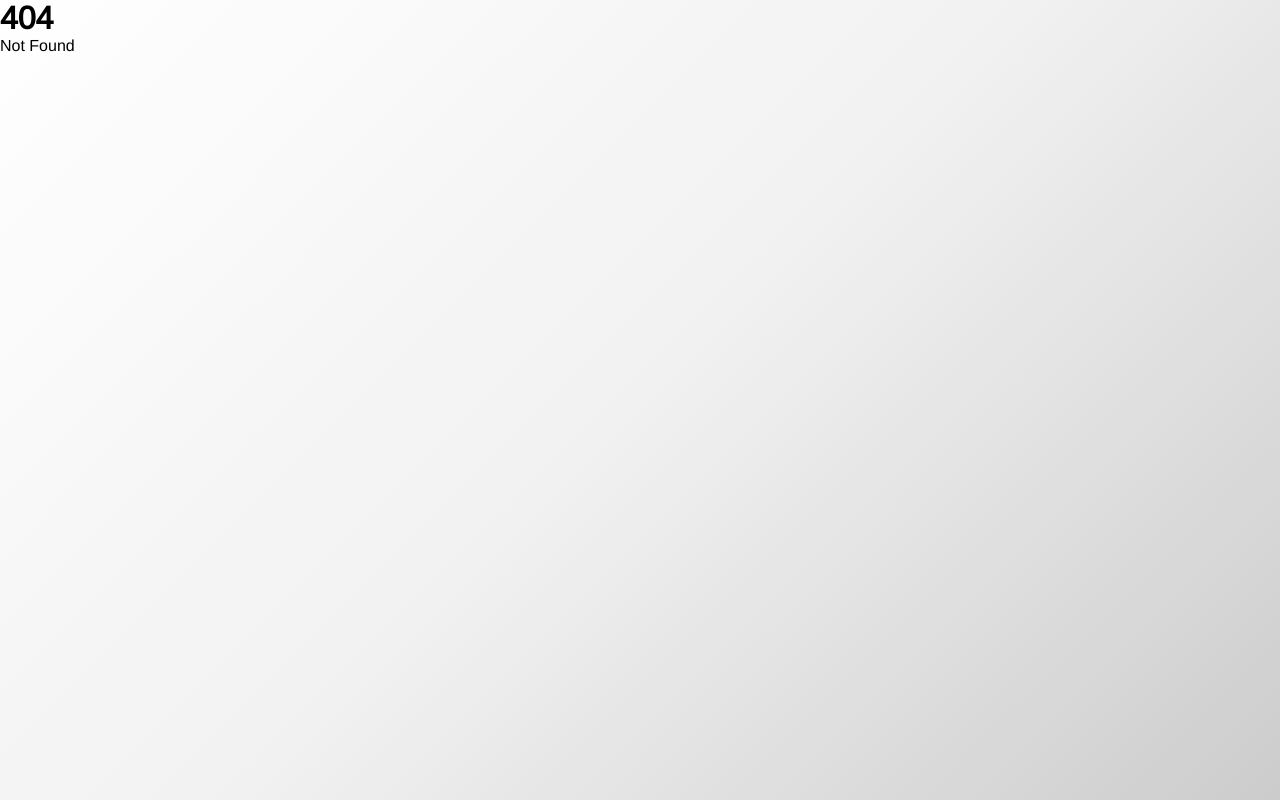
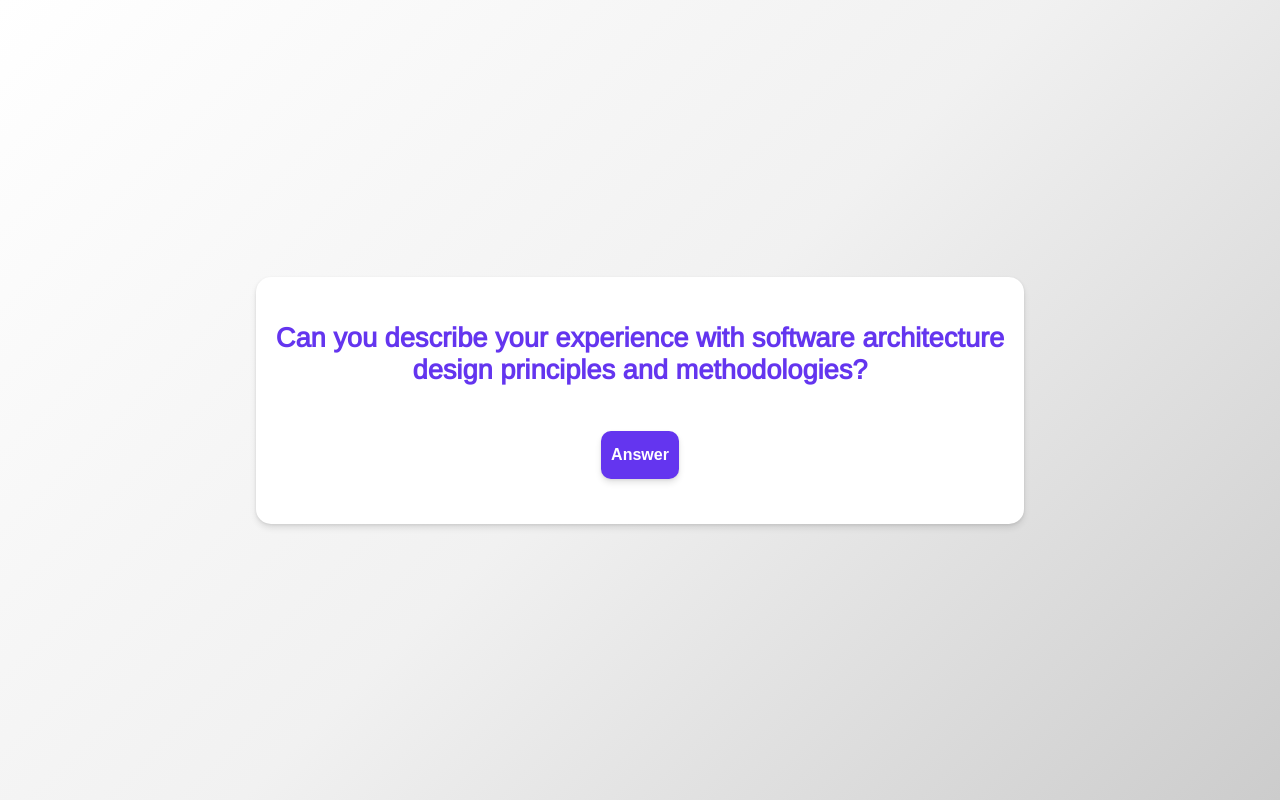
Before and after one commit to danielpeys/ainterview, a SvelteKit app: page /interview in a window 1280 px wide. Before the commit this address had no page. Built offline with nearby package versions, Linux system fonts and the light colour scheme.

Commit message:
Questino page card

```diff
--- a/src/routes/+page.svelte
+++ b/src/routes/+page.svelte
@@ -43,6 +43,7 @@
 
   .container-content {
     display: flex;
+    margin-top: var(--spacer-7);
   }
 
   @media only screen and (max-width: 1000px) {
--- /dev/null
+++ b/src/routes/interview/+page.svelte
@@ -0,0 +1,84 @@
+<script lang="ts">
+  import { scale } from 'svelte/transition';
+
+  let isAnswering = false;
+</script>
+
+<div class="page">
+  <div class="container">
+    <h1>
+      Can you describe your experience with software architecture design
+      principles and methodologies?
+    </h1>
+
+    {#if isAnswering}
+      <textarea cols="50" rows="10" transition:scale={{ duration: 700 }} />
+      <button
+        class="btn answer-btn"
+        on:click={() => (isAnswering = !isAnswering)}>Submit</button
+      >
+    {:else}
+      <button
+        class="btn answer-btn"
+        on:click={() => (isAnswering = !isAnswering)}>Answer</button
+      >
+    {/if}
+  </div>
+</div>
+
+<style>
+  .page {
+    height: 100vh;
+    display: flex;
+    justify-content: center;
+    align-items: center;
+  }
+
+  .container {
+    width: 60%;
+    box-shadow: 0 4px 6px rgba(0, 0, 0, 0.1), 0 1px 3px rgba(0, 0, 0, 0.08);
+    background-color: white;
+    border-radius: 15px;
+    display: flex;
+    flex-direction: column;
+    align-items: center;
+  }
+
+  .container h1 {
+    font-size: var(--font-size-xxl);
+    color: var(--col-purple);
+    text-align: center;
+    margin-top: var(--spacer-5);
+  }
+
+  /*   solid var(--col-purple) 1.5px; */
+
+  textarea {
+    resize: none;
+    border: none;
+    box-shadow: 0 4px 6px rgba(0, 0, 0, 0.1), 0 1px 3px rgba(0, 0, 0, 0.08);
+    background-color: #6435ef15;
+    padding: var(--spacer-1);
+    color: var(--col-purple);
+    border-radius: 5px;
+    margin-top: var(--spacer-5);
+    width: 80%;
+  }
+
+  .answer-btn {
+    background-color: var(--col-purple);
+    color: white;
+    padding: 15px 10px 15px 10px;
+    font-size: 1rem;
+    font-weight: bold;
+    border-radius: 10px;
+    margin-top: var(--spacer-5);
+    margin-bottom: var(--spacer-5);
+    box-shadow: 0 4px 6px rgba(0, 0, 0, 0.1), 0 1px 3px rgba(0, 0, 0, 0.08);
+  }
+
+  .answer-btn:hover {
+    transition: 0.25s;
+    transform: scale(1.1);
+  }
+</style>
--- a/static/css/reset.css
+++ b/static/css/reset.css
@@ -37,3 +37,8 @@ button:hover {
 input {
   font-family: Armino;
 }
+
+input:focus,
+textarea:focus {
+  outline: none;
+}
--- a/static/css/variables.css
+++ b/static/css/variables.css
@@ -15,6 +15,7 @@
   --font-size-xxl: 1.7rem;
   --font-size-title: 2.5rem;
 
+  --spacer-7: 70px;
   --spacer-6: 54px;
   --spacer-5: 45px;
   --spacer-4: 36px;
```
Also changed, not shown: src/lib/userInput.svelte (+7 -6 lines).
